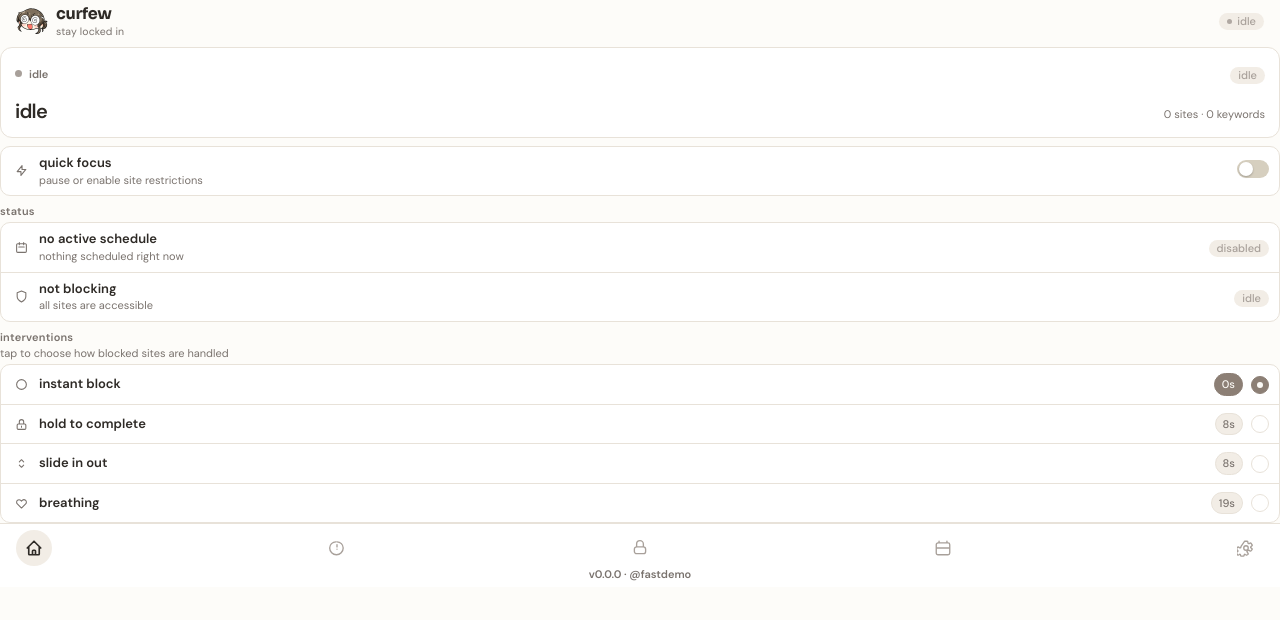
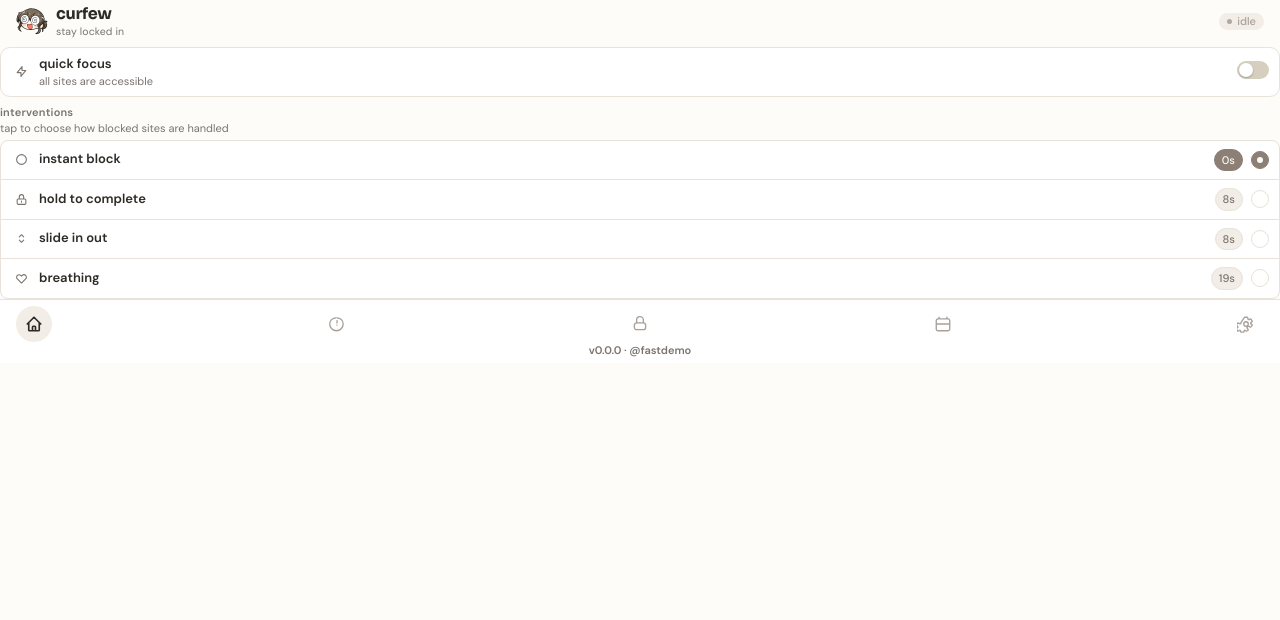
Before and after one commit to fastdemo/curfew, a React (Vite) app: page / in a window 1280 px wide. Shown: the top 620 px of the page. Built offline with nearby package versions, Linux system fonts and the light colour scheme; no server answers.

Commit message:
checkpoint before curfew full UI rebuild

```diff
--- a/src/popup/HomeTab.tsx
+++ b/src/popup/HomeTab.tsx
@@ -6,7 +6,6 @@ import { useTheme } from '../lib/theme-context'
 import SectionHeader from './components/SectionHeader'
 import RowItem from './components/RowItem'
 import Toggle from './components/Toggle'
-import StatusPill from './components/StatusPill'
 import InterventionOption from './components/InterventionOption'
 
 interface HomeTabProps {
@@ -25,14 +24,26 @@ export default function HomeTab({ storage, onToggleMaster }: HomeTabProps) {
   const { now } = useTimer()
   const theme = useTheme()
 
-  const scheduleActive = isScheduleActive(storage.schedules)
   const activeSchedule = storage.schedules.find(s => s.isActive && isScheduleActive([s]))
   const isStrictActive = storage.strictSession.isActive && now < storage.strictSession.endTime
 
-  const blocking = storage.masterToggle || isStrictActive || scheduleActive
-
   const websiteCount = storage.blockedItems.filter(i => i.type === 'website').length
   const keywordCount = storage.blockedItems.filter(i => i.type === 'keyword').length
+  const scopeLabel = `${websiteCount} site${websiteCount !== 1 ? 's' : ''} · ${keywordCount} keyword${keywordCount !== 1 ? 's' : ''}`
+
+  // Single driver line: the one place on this screen that names WHY blocking
+  // is on (or that it is off). Priority matches the blocking engine:
+  // strict session > running schedule > manual toggle > idle.
+  let focusSubtitle: string
+  if (isStrictActive) {
+    focusSubtitle = 'strict session is locking everything'
+  } else if (activeSchedule) {
+    focusSubtitle = `schedule · ${activeSchedule.name} until ${formatTime(activeSchedule.endTime)}`
+  } else if (storage.masterToggle) {
+    focusSubtitle = websiteCount + keywordCount > 0 ? `${scopeLabel} locked` : 'blocking is on · list is empty'
+  } else {
+    focusSubtitle = 'all sites are accessible'
+  }
 
   const toggleIntervention = async (id: InterventionId) => {
     const current = storage.selectedInterventions
@@ -44,53 +55,10 @@ export default function HomeTab({ storage, onToggleMaster }: HomeTabProps) {
 
   return (
     <div className="flex flex-col" style={{ gap: '8px' }}>
-      {/* status hero — dot + state, baseline readout, no progress bar */}
-      <section
-        aria-label="blocking status"
-        style={{
-          backgroundColor: theme.surface,
-          border: `1px solid ${theme.borderSoft}`,
-          borderRadius: '12px',
-          padding: '14px',
-        }}
-      >
-        <div className="flex items-center" style={{ gap: '7px' }}>
-          <span
-            className="inline-block rounded-full"
-            style={{ width: '7px', height: '7px', backgroundColor: blocking ? theme.success : theme.textTertiary }}
-          />
-          <span style={{ fontSize: '11px', fontWeight: 600, lineHeight: 1.3, color: theme.textSecondary }}>
-            {blocking ? 'blocking' : 'idle'}
-          </span>
-          <span className="ml-auto">
-            <StatusPill label={blocking ? 'active' : 'idle'} tone={blocking ? 'success' : 'muted'} dot={false} />
-          </span>
-        </div>
-        <div className="flex items-baseline justify-between" style={{ margin: '13px 0 0' }}>
-          <strong
-            style={{
-              fontSize: '20px',
-              fontWeight: 700,
-              lineHeight: 1.2,
-              letterSpacing: '-0.04em',
-              color: theme.textPrimary,
-              fontVariantNumeric: 'tabular-nums',
-            }}
-          >
-            {blocking ? 'blocking active' : 'idle'}
-          </strong>
-          <span style={{ fontSize: '11px', lineHeight: 1.3, color: theme.textSecondary }}>
-            {activeSchedule
-              ? activeSchedule.name
-              : `${websiteCount} site${websiteCount !== 1 ? 's' : ''} · ${keywordCount} keyword${keywordCount !== 1 ? 's' : ''}`}
-          </span>
-        </div>
-      </section>
-
       <RowItem
         icon={<BoltIcon size={13} color={theme.textSecondary} />}
         title="quick focus"
-        subtitle="pause or enable site restrictions"
+        subtitle={focusSubtitle}
         right={
           <Toggle
             checked={storage.masterToggle || isStrictActive}
@@ -101,38 +69,10 @@ export default function HomeTab({ storage, onToggleMaster }: HomeTabProps) {
       />
 
       <section>
-        <SectionHeader title="status" />
-        <div
-          className="overflow-hidden"
-          style={{ backgroundColor: theme.surface, border: `1px solid ${theme.borderSoft}`, borderRadius: '10px' }}
-        >
-          <RowItem
-            variant="flat"
-            icon={<CalendarIcon size={13} color={theme.textSecondary} />}
-            title={activeSchedule ? activeSchedule.name : 'no active schedule'}
-            subtitle={
-              activeSchedule
-                ? `${formatTime(activeSchedule.startTime)} – ${formatTime(activeSchedule.endTime)}`
-                : 'nothing scheduled right now'
-            }
-            right={<StatusPill label={scheduleActive ? 'active' : 'disabled'} tone={scheduleActive ? 'success' : 'muted'} dot={false} />}
-          />
-          <RowItem
-            variant="flat"
-            divider
-            icon={<ShieldIcon size={13} color={theme.textSecondary} />}
-            title={blocking ? 'blocking active' : 'not blocking'}
-            subtitle={blocking ? 'distracting sites are locked' : 'all sites are accessible'}
-            right={<StatusPill label={blocking ? 'active' : 'idle'} tone={blocking ? 'success' : 'muted'} dot={false} />}
-          />
-        </div>
-      </section>
-
-      <section>
         <SectionHeader title="interventions" subtitle="tap to choose how blocked sites are handled" />
         <div
           className="overflow-hidden"
-          style={{ backgroundColor: theme.surface, border: `1px solid ${theme.borderSoft}`, borderRadius: '10px' }}
+          style={{ backgroundColor: theme.surface, border: `1px solid ${theme.borderSoft}`, borderRadius: '8px' }}
         >
           {INTERVENTIONS.map((intervention, i) => {
             const selected = storage.selectedInterventions.includes(intervention.id)
@@ -186,19 +126,3 @@ function BoltIcon({ size, color }: { size: number; color: string }) {
     </svg>
   )
 }
-
-function CalendarIcon({ size, color }: { size: number; color: string }) {
-  return (
-    <svg width={size} height={size} viewBox="0 0 24 24" fill="none" stroke="currentColor" strokeWidth={2} strokeLinecap="round" strokeLinejoin="round" style={{ color }}>
-      <path d="M8 7V3m8 4V3m-9 8h10M5 21h14a2 2 0 002-2V7a2 2 0 00-2-2H5a2 2 0 00-2 2v12a2 2 0 002 2z" />
-    </svg>
-  )
-}
-
-function ShieldIcon({ size, color }: { size: number; color: string }) {
-  return (
-    <svg width={size} height={size} viewBox="0 0 24 24" fill="none" stroke="currentColor" strokeWidth={2} strokeLinecap="round" strokeLinejoin="round" style={{ color }}>
-      <path d="M12 22s8-4 8-10V5l-8-3-8 3v7c0 6 8 10 8 10z" />
-    </svg>
-  )
-}
```
